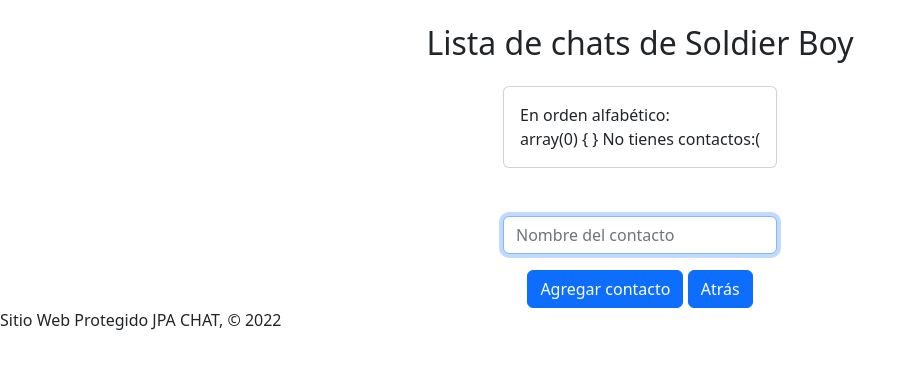
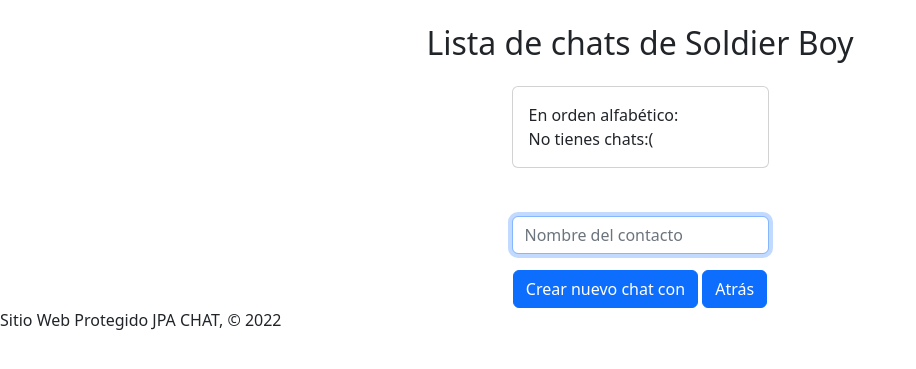
Before and after one commit to INGESO-2023-1/grupo_4, a PHP site: page /conversaciones.php in a window 1280 px wide. Shown: the part 104-473 px from the top of the page, without its empty margins (0-916 px from the left). Run offline with PHP 8.4, Linux system fonts and the light colour scheme; a user stored in the database is signed in; data comes from the database, SQL or seed files in the repository; data that the repository does not hold is empty.

Commit message:
más avance

```diff
--- a/php/conversaciones.php
+++ b/php/conversaciones.php
@@ -50,16 +50,20 @@
             $query->execute();
             $id_user = $query->fetch()[0];
 
-            $sql = "SELECT id_contacto2 FROM chats WHERE id_contacto1 = :id_user";
+            //$sql = "SELECT id_contacto2 FROM chats WHERE id_contacto1 = :id_user";
+            $sql = "SELECT id_contacto1, id_contacto2 FROM chats WHERE id_contacto1 = :id_user OR id_contacto2 = :id_user";
             $query = $base->prepare($sql);
             $query->bindValue(":id_user", $id_user);
             $query->execute();
             $resultados = $query->fetchAll();
-            var_dump($resultados);
 
             if (!empty($resultados)) {
               foreach ($resultados as $resultado) {
-                $id_contacto = $resultado['id_contacto2'];
+                $id_contacto1 = $resultado['id_contacto1'];
+                $id_contacto2 = $resultado['id_contacto2'];
+
+                // Obtener el ID del contacto
+                $id_contacto = ($id_contacto1 == $id_user) ? $id_contacto2 : $id_contacto1;
 
                 // Obtener el nombre del contacto utilizando su ID
                 $sql = "SELECT username FROM usuarios WHERE id = :id_contacto";
@@ -70,14 +74,15 @@
 
                 echo '<div class="contacto">';
                 echo $nombre_contacto;
-                echo '<form action="eliminar_contacto.php" method="GET">';
-                echo '<input type="hidden" name="id" value="'.$id_contacto.'">';
-                echo '<button type="submit">Eliminar</button>';
+                echo '<form action="mostrar_chat.php" method="GET">';
+                echo '<input type="hidden" name="id_contacto" value="'.$id_contacto.'">';
+                echo '<input type="hidden" name="id_user" value="'.$id_user.'">';
+                echo '<button type="submit">Mostrar chat</button>';
                 echo '</form>';
                 echo '</div>';
               }
             } else {
-              echo "No tienes contactos:(";
+              echo "No tienes chats:(";
             }
             ?>
           </div>
@@ -85,7 +90,7 @@
         <div class="text-center">
             <form action="agregar_contacto.php" method="POST">
                 <input type="text" name="contacto" class="form-control mt-5" placeholder="Nombre del contacto" required autofocus>
-                <button type="submit" class="btn btn-primary mt-3">Agregar contacto</button>
+                <button type="submit" class="btn btn-primary mt-3">Crear nuevo chat con</button>
                 <a href="index.php" class="text-decoration-none link-light">
                 <button type="button" class="btn btn-primary mt-3">Atrás</button>
             </a>
```
Also changed, not shown: php/mostrar_chat.php (added, +43 -0 lines).
